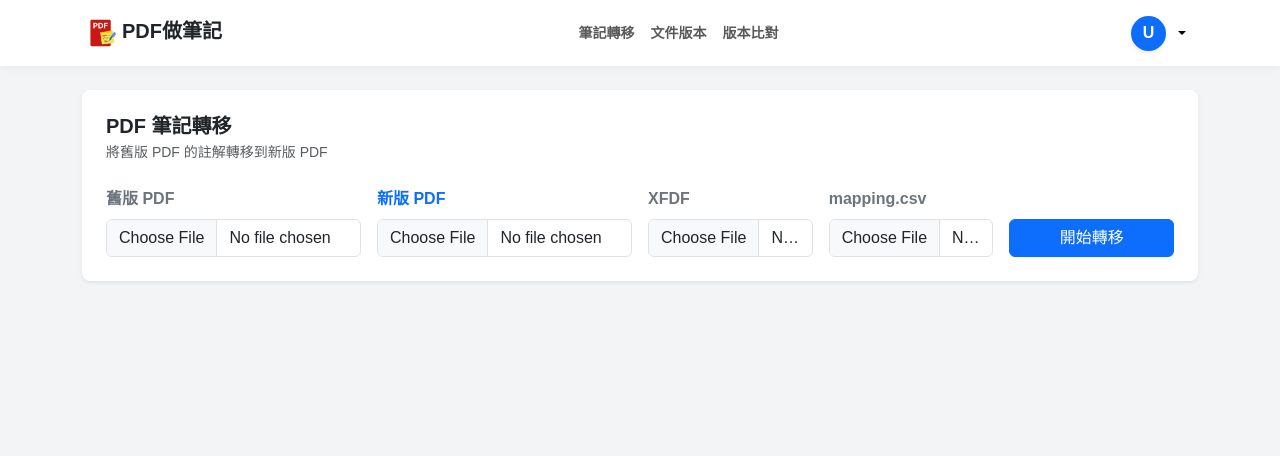
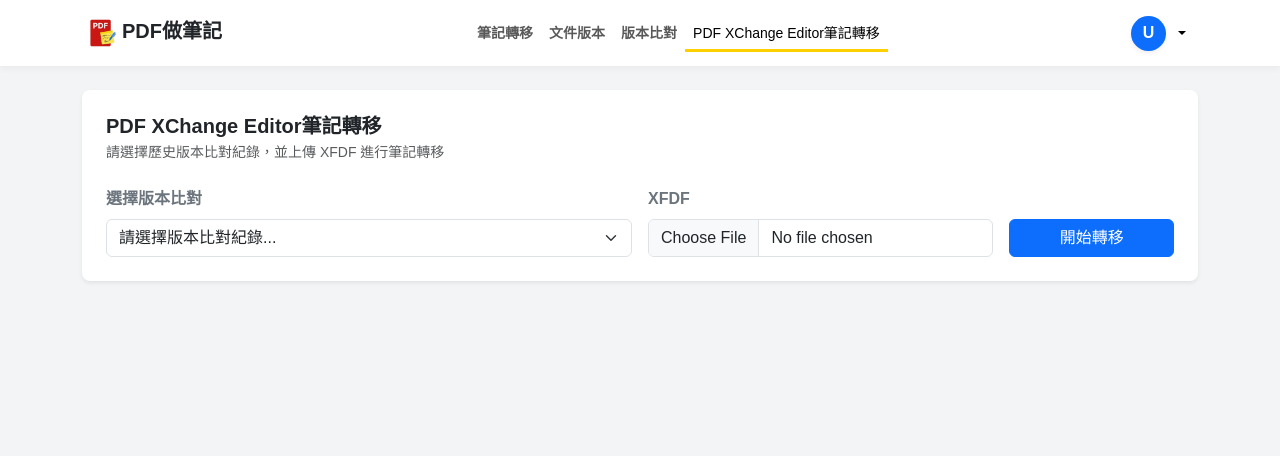
Before and after one commit to YuTzu2003/Notebook-Flask, a Flask app: page /notes in a window 1280 px wide. Shown: the top 456 px of the page. Run offline with Flask 3, Linux system fonts and the light colour scheme; data that the repository does not hold is empty; some libraries are stand-ins or nearby versions.

Commit message:
add pdf xchange editor move note by zxc

```diff
--- a/app.py
+++ b/app.py
@@ -15,6 +15,7 @@ UPLOAD_Folder = "static/uploads"
 NOTE_Folder = "static/annotation"
 Mapping_Folder = "static/docMapResult"
 VERSION_Folder = 'static/docVersion'
+PDF_xfdf_Folder = 'static/pdf_xfdf'
 
 app.secret_key = "replace-with-a-secret-key"
 app.register_blueprint(auth_bp)
@@ -289,45 +290,103 @@ def mapping_action():
         result = fetch_all(sql, (record_id,))
         return send_from_directory(Mapping_Folder, result[0]['ResultName'], as_attachment=True, mimetype="text/csv")
 
+    elif action == "load_csv":
+        csv_name = request.form.get("csv_name")
+        file_path = os.path.join(Mapping_Folder, csv_name)
+        if os.path.exists(file_path):
+            with open(file_path, "r", encoding="utf-8") as f:
+                content = f.read()
+            return content  # 直接回傳 CSV 文字
+        return "找不到 CSV", 404
+
 
 @app.route("/move")
 @login_required
 def move_page():
     return render_template("move.html")
 
-@app.route("/notes")
-def notes():
-    return render_template("notes.html")
+# ---------------------------
+# notes.html 用的比對紀錄
+# ---------------------------
+@app.route("/notes", methods=["GET"])
+def notes_page():
+    # 只取已發布的比對紀錄
+    sql_history = """
+        SELECT MappingRecord.RecordID,
+               DocVersion_Old.FileName AS OldFileName,
+               DocVersion_Old.Version AS OldVersion,
+               DocVersion_New.FileName AS NewFileName,
+               DocVersion_New.Version AS NewVersion,
+               MappingRecord.ResultName,
+               MappingRecord.Status,
+               MappingRecord.CreateTime,
+               Users.Name AS CreatorName
+        FROM MappingRecord
+        INNER JOIN Users ON MappingRecord.Creator = Users.ID
+        LEFT JOIN DocVersion AS DocVersion_Old ON MappingRecord.OldDocID = DocVersion_Old.ID
+        LEFT JOIN DocVersion AS DocVersion_New ON MappingRecord.NewDocID = DocVersion_New.ID
+        WHERE MappingRecord.IsPublish = 1
+        ORDER BY MappingRecord.CreateTime DESC
+    """
+    mapping_history = fetch_all(sql_history)  # <- 這是下拉選單用
+    history = mapping_history  # <- 下方紀錄表也用同樣資料
+
+    return render_template("notes.html", mapping_history=mapping_history, history=history)
 
 @app.route("/annotation/migrate", methods=["POST"])
 def migrate_annotation():
+    try:
 
-    old_pdf = request.files["old_pdf"]
-    new_pdf = request.files["new_pdf"]
-    xfdf = request.files["xfdf"]
-    mapping = request.files["mapping"]
+        # 使用者上傳的 XFDF
+        xfdf = request.files["xfdf"]
+        mapping_id = request.form.get("mapping_id")
 
-    old_path = os.path.join("uploads", old_pdf.filename)
-    new_path = os.path.join("uploads", new_pdf.filename)
-    xfdf_path = os.path.join("uploads", xfdf.filename)
-    mapping_path = os.path.join("uploads", mapping.filename)
+        if not mapping_id:
+            return jsonify({"status": "error", "message": "未選擇版本比對紀錄"})
 
-    old_pdf.save(old_path)
-    new_pdf.save(new_path)
-    xfdf.save(xfdf_path)
-    mapping.save(mapping_path)
+        # 從資料庫取對應的舊版、新版 PDF 與 mapping CSV
+        sql = """
+        SELECT
+            DocVersion_Old.FileName AS old_file,
+            DocVersion_New.FileName AS new_file,
+            MappingRecord.ResultName AS csv_file
+        FROM MappingRecord
+        LEFT JOIN DocVersion AS DocVersion_Old ON MappingRecord.OldDocID = DocVersion_Old.ID
+        LEFT JOIN DocVersion AS DocVersion_New ON MappingRecord.NewDocID = DocVersion_New.ID
+        WHERE MappingRecord.RecordID = ?
+        """
+        row = fetch_all(sql, (mapping_id,))
+        if not row:
+            return jsonify({"status": "error", "message": "找不到比對紀錄"})
 
-    output = os.path.join("uploads", "result.xfdf")
+        row = row[0]
 
-    migrate_all_to_xfdf(
-        old_path,
-        new_path,
-        xfdf_path,
-        output,
-        mapping_path
-    )
+        old_pdf_path = os.path.join(VERSION_Folder, row['old_file'])
+        new_pdf_path = os.path.join(VERSION_Folder, row['new_file'])
+        mapping_csv_path = os.path.join(Mapping_Folder, row['csv_file'])
 
-    return jsonify({"status": "success"})
+        xfdf_path = os.path.join(PDF_xfdf_Folder, xfdf.filename)
+        xfdf.save(xfdf_path)
+
+        output = os.path.join(PDF_xfdf_Folder, "result.xfdf")
+
+        # 呼叫轉移函式
+        migrate_all_to_xfdf(
+            old_pdf_path,
+            new_pdf_path,
+            xfdf_path,
+            output,
+            mapping_csv_path
+        )
+
+        return jsonify({"status": "success"})
+
+    except Exception as e:
+        print("ERROR:", e)
+        return jsonify({
+            "status": "error",
+            "message": str(e)
+        })
 
 
 if __name__ == "__main__":
--- a/modules/annotation_migrate.py
+++ b/modules/annotation_migrate.py
@@ -103,7 +103,7 @@ def migrate_all_to_xfdf(old_pdf_path, new_pdf_path, xfdf_in, xfdf_out, mapping_c
         rx0, ry_bot, rx1, ry_top = map(float, rect_str.split(','))
         old_rect = fitz.Rect(rx0, old_h - ry_top, rx1, old_h - ry_bot)
 
-        # 🌟 AI 智慧錨點搜尋
+        #  AI 智慧錨點搜尋
         search_key, old_anchor_rect = find_nearest_text_anchor(old_page, old_rect)
 
         dx, dy, found = 0, 0, False
--- a/templates/navbar.html
+++ b/templates/navbar.html
@@ -16,6 +16,9 @@
                 </li>
                 <li class="nav-item">
                     <a class="nav-link {{'active' if request.path.startswith('/mapping') else ''}}" href="/mapping">版本比對</a>
+                </li>
+                <li class="nav-item">
+                    <a class="nav-link {{'active' if request.path.startswith('/notes') else ''}}" href="/notes">PDF XChange Editor筆記轉移</a>
                 </li>
                 {% if session.Position == 'Admin' %}
                 <li class="nav-item">
--- a/templates/notes.html
+++ b/templates/notes.html
@@ -4,62 +4,52 @@
     <meta charset="UTF-8">
     <meta name="viewport" content="width=device-width, initial-scale=1.0">
     <title>筆記轉移 - PDF做筆記</title>
-
     <link href="https://cdn.jsdelivr.net/npm/bootstrap@5.3.0/dist/css/bootstrap.min.css" rel="stylesheet">
-    <link href="https://cdn.jsdelivr.net/npm/jquery-easy-loading@1.3.0/dist/jquery.loading.min.css" rel="stylesheet" />
+    <link href="https://cdn.jsdelivr.net/npm/jquery-easy-loading@1.3.0/dist/jquery.loading.min.css" rel="stylesheet">
     <link rel="icon" href="/static/logo.ico" type="image/x-icon"/>
+    <link rel="stylesheet" href="/static/css/mapping.css">
 </head>
 
 <body>
-
     {% include 'navbar.html' %}
 
     <div class="container" style="margin-top: 90px;">
 
+        <!-- 上方操作區 -->
         <div class="card border-0 shadow-sm rounded-3 mb-4">
             <div class="card-body p-4">
-
-            <h5 class="fw-bold mb-1">PDF 筆記轉移</h5>
-            <p class="text-muted small mb-4">將舊版 PDF 的註解轉移到新版 PDF</p>
+                <h5 class="fw-bold mb-1">PDF XChange Editor筆記轉移</h5>
+                <p class="text-muted small mb-4">請選擇歷史版本比對紀錄，並上傳 XFDF 進行筆記轉移</p>
 
                 <form id="migrateForm" enctype="multipart/form-data">
-
                     <div class="row g-3 align-items-end">
 
-                    <div class="col-md-3">
-                        <label class="form-label fw-bold text-secondary">舊版 PDF</label>
-                        <input type="file" class="form-control" name="old_pdf" required>
+                        <div class="col-md-6">
+                            <label class="form-label fw-bold text-secondary">選擇版本比對</label>
+                            <select class="form-select" name="mapping_id" required>
+                                <option value="" disabled selected>請選擇版本比對紀錄...</option>
+                                {% for row in mapping_history %}
+                                    <option value="{{ row.RecordID }}">
+                                        版本: v{{ row.OldVersion }} → 版本: v{{ row.NewVersion }}
+                                    </option>
+                                {% endfor %}
+                            </select>
                         </div>
 
-                    <div class="col-md-3">
-                        <label class="form-label fw-bold text-primary">新版 PDF</label>
-                        <input type="file" class="form-control" name="new_pdf" required>
+                        <div class="col-md-4">
+                            <label class="form-label fw-bold text-secondary">XFDF</label>
+                            <input type="file" class="form-control" name="xfdf" accept=".xfdf" required>
                         </div>
 
                         <div class="col-md-2">
-                        <label class="form-label fw-bold text-secondary">XFDF</label>
-                        <input type="file" class="form-control" name="xfdf" required>
-                    </div>
-
-                    <div class="col-md-2">
-                        <label class="form-label fw-bold text-secondary">mapping.csv</label>
-                        <input type="file" class="form-control" name="mapping" required>
-                    </div>
-
-                    <div class="col-md-2">
-                        <button type="button" class="btn btn-primary w-100" onclick="runMigrate()">
-                            開始轉移
-                        </button>
+                            <button type="button" class="btn btn-primary w-100" onclick="runMigrate()">開始轉移</button>
                         </div>
 
                     </div>
-
                 </form>
-
             </div>
         </div>
 
-</div>
 
 
     <script src="https://code.jquery.com/jquery-3.7.1.min.js"></script>
@@ -67,61 +57,34 @@
     <script src="https://cdn.jsdelivr.net/npm/jquery-easy-loading@1.3.0/dist/jquery.loading.min.js"></script>
     <script src="https://cdn.jsdelivr.net/npm/sweetalert2@11"></script>
 
+    <script>
+        async function runMigrate(){
+            let form=document.getElementById("migrateForm")
+            let formData=new FormData(form)
 
-<script>
-
-async function runMigrate(){
-
-    let form = document.getElementById("migrateForm")
-    let formData = new FormData(form)
-
-    $("body").loading({
-        message: "筆記轉移中..."
-    })
+            $("body").loading({message:"筆記轉移中..."})
 
             try{
-
-        let res = await fetch("/annotation/migrate",{
-            method:"POST",
-            body:formData
-        })
-
-        let data = await res.json()
-
+                let res=await fetch("/annotation/migrate", {method:"POST", body:formData})
+                let data=await res.json()
                 $("body").loading("stop")
 
-        if(data.status === "success"){
-
-            Swal.fire({
-                icon:"success",
-                title:"轉移完成",
-                showConfirmButton:false,
-                timer:1500
-            })
-
-        }else{
-
-            Swal.fire({
-                icon:"error",
-                title:"轉移失敗"
-            })
-
+                if(data.status==="success"){
+                    Swal.fire({icon:"success", title:"轉移完成", showConfirmButton:false, timer:1500}).then(()=>{location.reload()})
+                } else {
+                    Swal.fire({icon:"error", title:"轉移失敗"})
+                }
+            } catch(e){
+                $("body").loading("stop")
+                Swal.fire({icon:"error", title:"系統錯誤"})
+            }
         }
 
-    }catch(e){
-
-        $("body").loading("stop")
-
-        Swal.fire({
-            icon:"error",
-            title:"系統錯誤"
-        })
-
-    }
-
-}
-
+        // 顯示 Flash Messages
+        const flashMessages = JSON.parse('{{ get_flashed_messages(with_categories=true)|tojson|safe }}');
+        flashMessages.forEach(([category, message]) => {
+            Swal.fire({icon: category === 'success' ? 'success' : 'error', title: message, showConfirmButton:false, timer:1500});
+        });
     </script>
-
 </body>
 </html>
```
Also changed, not shown: 2 other files. Lines whose indentation alone changed are shown as unchanged.
